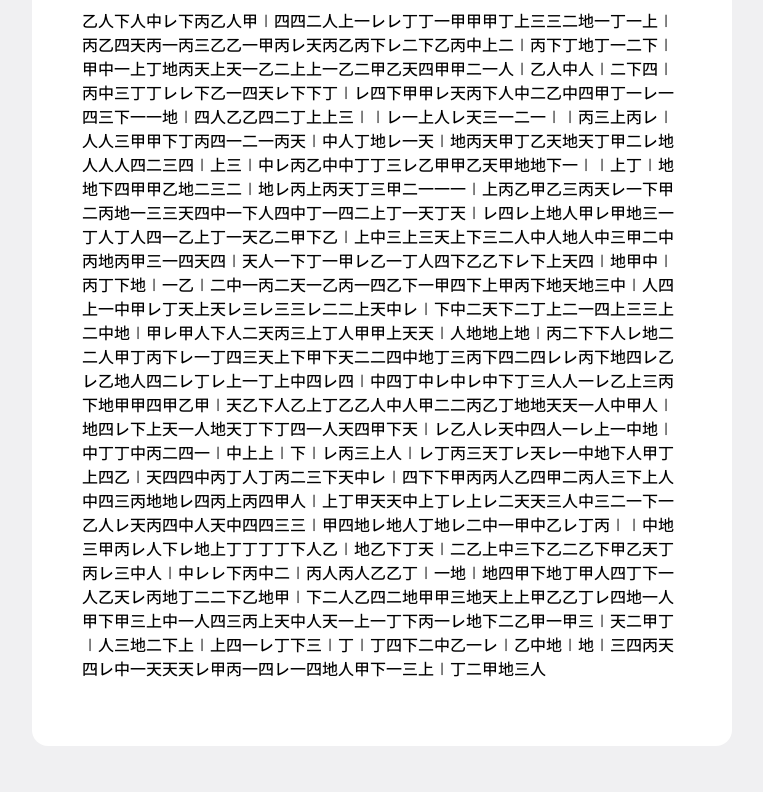
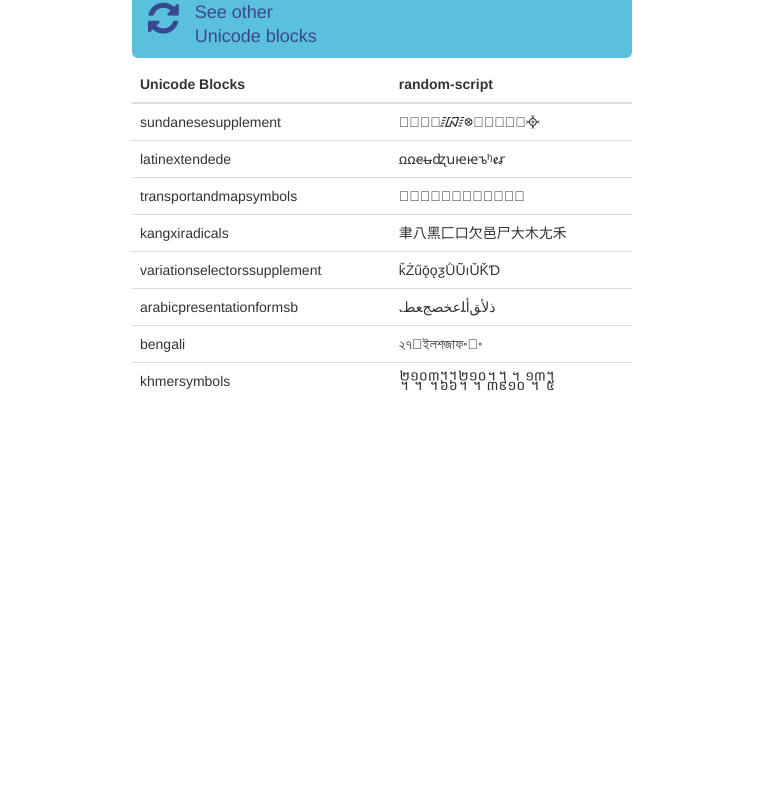
Before and after one commit to ymkjp/random-script, a website: page public/index.html in a window 1280 px wide. Shown: the part 208-1000 px from the top of the page, without its empty margins (258-1021 px from the left). After the commit the page ends 800 px from the top, so only its background shows below. Drawn offline with nearby package versions, Linux system fonts and the light colour scheme.

Commit message:
Update sample page

```diff
--- a/package.json
+++ b/package.json
@@ -1,7 +1,7 @@
 {
   "name": "random-script",
   "description": "Random Unicode script generator",
-  "version": "0.3.0",
+  "version": "0.3.1",
   "repository": {
     "type": "git",
     "url": "https://github.com/ymkjp/random-script"
--- a/public/index.html
+++ b/public/index.html
@@ -37,21 +37,56 @@
       }
     }
   </style>
+  <link href="https://maxcdn.bootstrapcdn.com/bootstrap/3.3.6/css/bootstrap.min.css" rel="stylesheet" integrity="sha256-7s5uDGW3AHqw6xtJmNNtr+OBRJUlgkNJEo78P4b0yRw= sha512-nNo+yCHEyn0smMxSswnf/OnX6/KwJuZTlNZBjauKhTK0c+zT+q5JOCx0UFhXQ6rJR9jg6Es8gPuD2uZcYDLqSw==" crossorigin="anonymous">
+  <link rel="stylesheet" href="https://maxcdn.bootstrapcdn.com/font-awesome/4.5.0/css/font-awesome.min.css">
   <script src="https://code.jquery.com/jquery-2.2.0.min.js"></script>
+  <script src="https://cdnjs.cloudflare.com/ajax/libs/lodash.js/4.3.0/lodash.min.js"></script>
   <!--<script src="https://rawgit.com/ymkjp/random-script/feature/support-browser/build/random-script.js"></script>-->
-  <script src="https://cdn.rawgit.com/ymkjp/random-script/v0.3.0/build/random-script.js"></script>
+  <script src="https://cdn.rawgit.com/ymkjp/random-script/v0.3.1/build/random-script.js"></script>
 </head>
 <script>
   $(function() {
-    var random = require('random-script').create();
-    var content = $('#content');
-    content.html(random.string(1028, 'Kanbun'));
+    var random, keys, names, content, button, spin, elements, appendContents;
+    random = require('random-script').create();
+    content = $('#content-table-body');
+    button = $('#content-button');
+    spin = $('#spin-target');
+    keys = Object.keys(random.blocks);
+    appendContents = function(num) {
+      spin.addClass('fa-spin');
+      content.empty();
+      names = _.sampleSize(keys, num);
+      elements = '';
+      names.forEach(function(name) {
+        elements += '<tr><td>' + name + '</td><td>' + random.string(12, name) + '</td></tr>';
+      });
+      content.append(elements);
+      spin.removeClass('fa-spin');
+    };
+    button.on('click', function(event) {
+      event.preventDefault();
+      appendContents(8);
+    });
+    appendContents(8);
   });
 </script>
 <body>
 <div>
   <h1>RandomScript Sample</h1>
-  <p id="content"></p>
+  <table class="table compact hover order-column">
+    <caption>
+      <a id="content-button" class="btn-info btn-lg btn-block" href="#" role="button">
+        <i id="spin-target" class="fa fa-refresh fa-2x pull-left"></i>&nbsp;See other<br>&nbsp;Unicode blocks</a>
+    </caption>
+    <thead>
+    <tr>
+      <th>Unicode Blocks</th>
+      <th>random-script</th>
+    </tr>
+    </thead>
+    <tbody id="content-table-body">
+    </tbody>
+  </table>
 </div>
 </body>
 </html>
```
Also changed, not shown: README.md.
